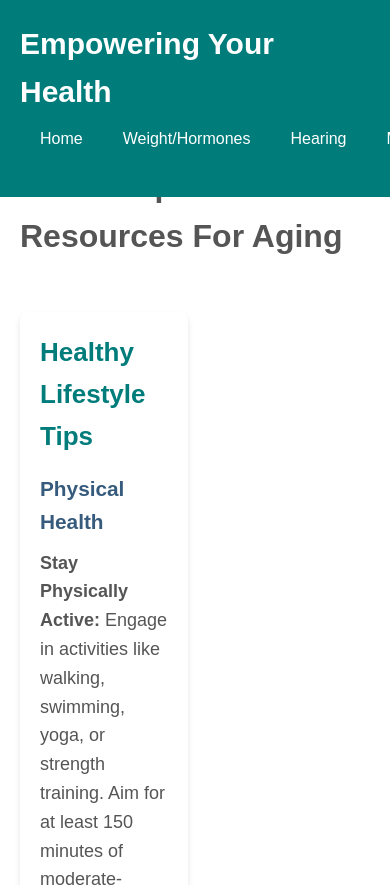
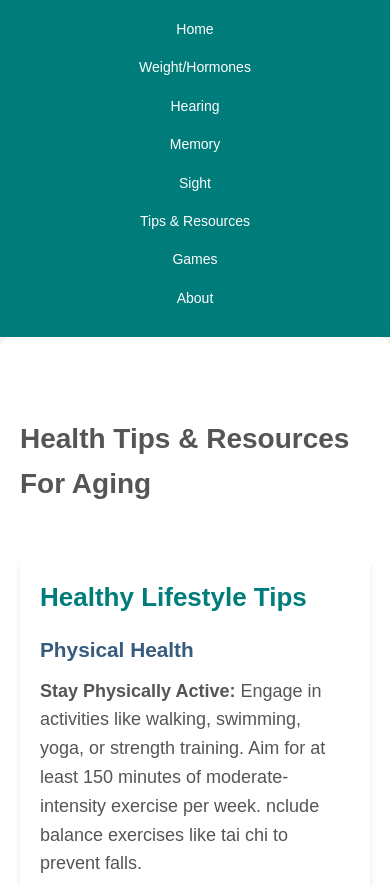
Before and after one commit to Veluna34/empowerHealth, a plain HTML site: page static/tips.html in a window 390 px wide. Shown: the top 885 px of the page. Drawn offline with Linux system fonts and the light colour scheme.

Commit message:
made it visually responsive

```diff
--- a/static/tips.html
+++ b/static/tips.html
@@ -19,6 +19,8 @@
             color: #555;
             padding-top: 80px;
         }
+
+
 
         a {
             text-decoration: none;
@@ -164,6 +166,62 @@
     color:#ffffff;
     text-align: center;
 }
+
+@media (max-width: 768px) {
+
+        .content{
+                margin-left: 0px;
+                width: 100%;
+            }
+
+            @media (max-width: 768px) {
+        .sidebar {
+            display: none;
+        }
+        .content h2 {
+            font-size: 28px;
+        }
+
+        .content{
+                margin-left: 0px;
+                width: 100%;
+            }
+
+            header{
+                position: static;
+                margin-top: -100px;
+            }
+
+        .section-card {
+            width: 100%;
+        }
+
+        header .logo h1{
+                display: none;
+            }
+
+        nav ul {
+            flex-direction: column;
+            align-items: center;
+            padding-top: 10px;
+        }
+
+        nav ul li {
+            font-size: 14px;
+            margin: 8px 0;
+        }
+
+        .eye-chart {
+            font-size: 30px;
+        }
+
+        .size-button {
+            font-size: 16px;
+            padding: 8px 16px;
+        }
+    }
+
+        }
     </style>
 </head>
 <body>
```
Also changed, not shown: static/about.html (+1 -0 lines), static/hearing.html (+17 -10 lines), static/memory.html (+18 -0 lines), static/sight.html (+17 -0 lines), static/weight.html (+15 -9 lines).
